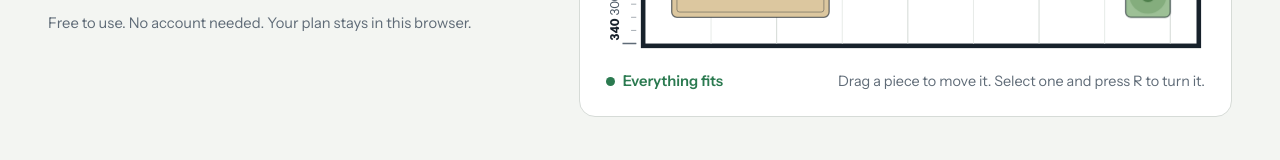
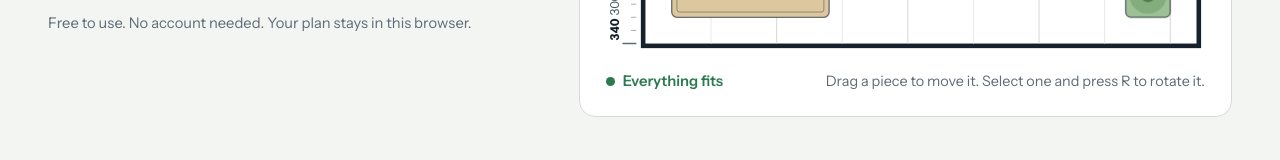
Before and after one commit to Wuraola-Adebisi/Forma, a React (Vite) app: page / in a window 1280 px wide. Shown: the part 598-758 px from the top of the page. Built offline with nearby package versions, Linux system fonts and the light colour scheme.

Commit message:
Polish interactive room planner labels

```diff
--- a/src/site/HeroPlanner.tsx
+++ b/src/site/HeroPlanner.tsx
@@ -28,7 +28,7 @@ export default function HeroPlanner() {
         selectedId={selectedId}
         flagged={flagged}
         settle
-        label="Example bedroom floor plan. Drag the furniture to rearrange it."
+        label="Interactive bedroom floor plan. Drag furniture to explore different arrangements."
         onSelect={setSelectedId}
         onMove={(id, x, y) => setItems((list) => list.map((i) => (i.id === id ? { ...i, x, y } : i)))}
         onNudge={(id, x, y) => setItems((list) => list.map((i) => (i.id === id ? { ...i, x, y } : i)))}
@@ -38,7 +38,7 @@ export default function HeroPlanner() {
         <span className={issues.length ? 'status warn' : 'status ok'} aria-live="polite">
           {issues.length ? issues[0].message : 'Everything fits'}
         </span>
-        <span className="hint">Drag a piece to move it. Select one and press R to turn it.</span>
+        <span className="hint">Drag a piece to move it. Select one and press R to rotate it.</span>
       </figcaption>
     </figure>
   )
```
